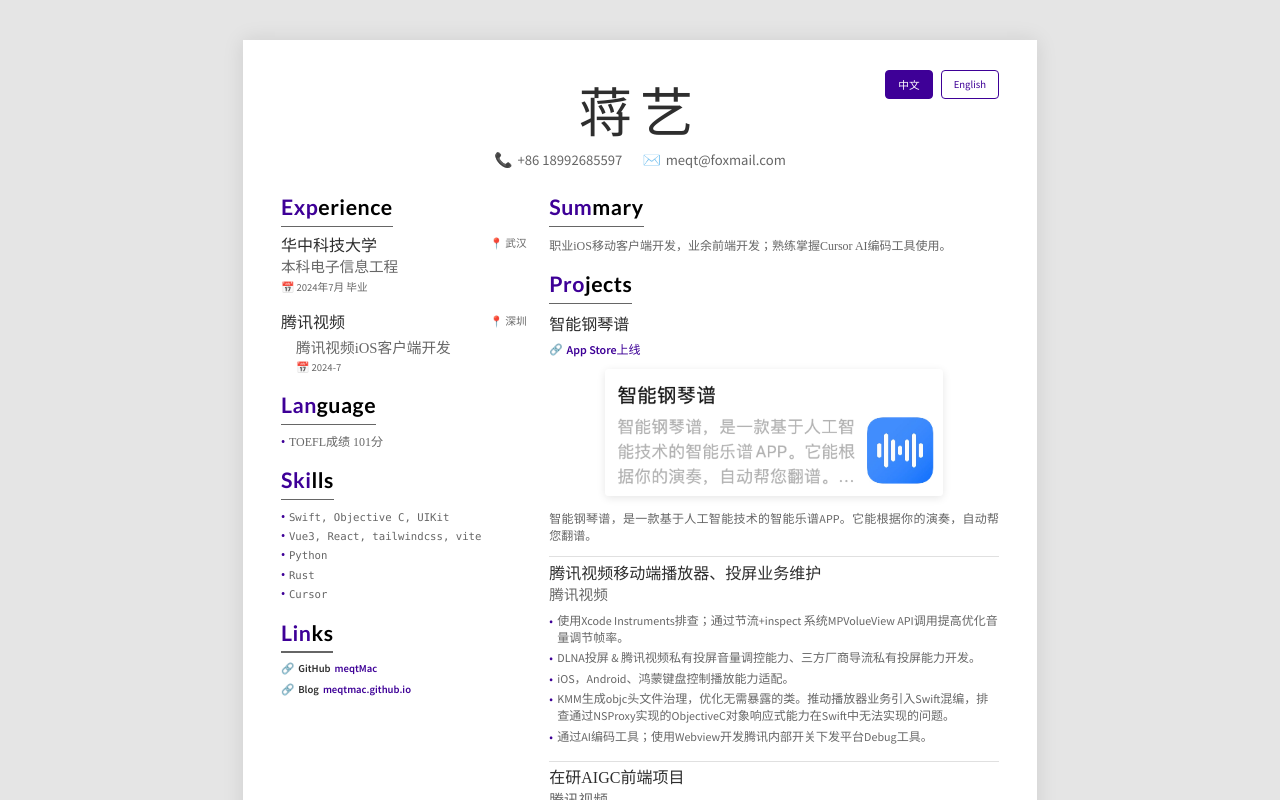
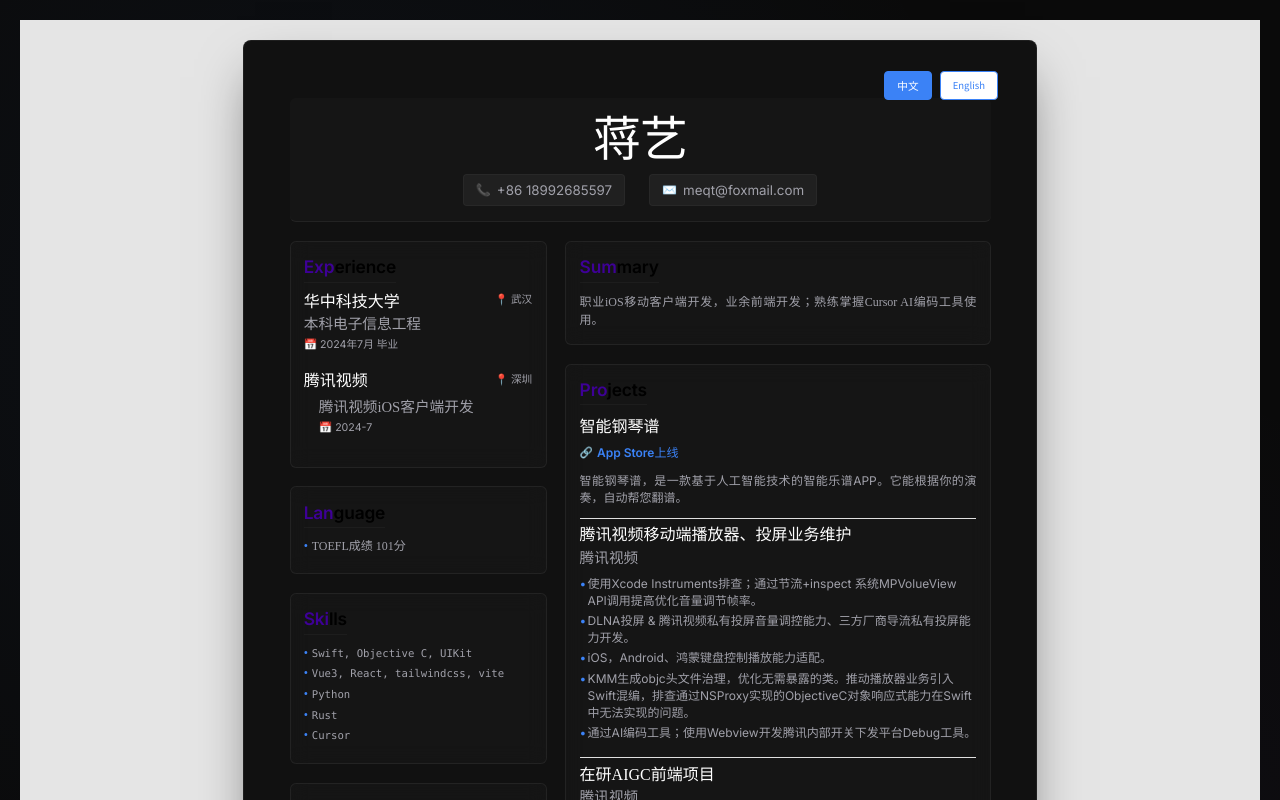
Before and after one commit to meqtMac/resume, a React (Vite) app: page / in a window 1280 px wide. Shown: the top 800 px of the page. Built offline with nearby package versions, Linux system fonts and the light colour scheme.

Commit message:
feat: 将简历样式升级为现代暗色SaaS风格并优化布局和字体

```diff
--- a/src/components/Resume.css
+++ b/src/components/Resume.css
@@ -1,6 +1,8 @@
-/* Resume.css - LaTeX Style Implementation */
+/* Resume.css - Modern Dark SaaS Style Implementation */
 
-/* Import Google Fonts and Chinese fonts */
+/* Import Modern Fonts */
+@import url('https://fonts.googleapis.com/css2?family=Inter:wght@300;400;500;600;700&display=swap');
+@import url('https://fonts.googleapis.com/css2?family=JetBrains+Mono:wght@300;400;500&display=swap');
 @import url('https://fonts.googleapis.com/css2?family=Source+Sans+Pro:ital,wght@0,300;0,400;0,600;0,700;1,400&display=swap');
 @import url('https://fonts.googleapis.com/css2?family=Lato:ital,wght@0,300;0,400;0,700;1,400&display=swap');
 @import url('https://fonts.googleapis.com/css2?family=Noto+Serif+SC:wght@300;400;500;600;700&display=swap');
@@ -45,128 +47,166 @@
   }
 }
 
-/* Color Definitions - Based on LaTeX MagicalCV */
+/* Modern Dark SaaS Color Definitions - Inspired by Cursor Directory */
 :root {
-  --vivid-purple: #3E0097;
-  --slate-grey: #2E2E2E;
-  --light-grey: #666666;
-  --heading-color: var(--vivid-purple);
-  --accent-color: var(--vivid-purple);
-  --emphasis-color: var(--slate-grey);
-  --body-color: var(--light-grey);
-  --section-divider: var(--light-grey);
+  --bg-primary: #0a0a0a;
+  --bg-secondary: #111111;
+  --bg-card: rgba(255, 255, 255, 0.02);
+  --border-primary: rgba(255, 255, 255, 0.06);
+  --border-secondary: rgba(255, 255, 255, 0.03);
+  --text-primary: #ffffff;
+  --text-secondary: #a1a1aa;
+  --text-tertiary: #71717a;
+  --accent-primary: #3b82f6;
+  --accent-secondary: #8b5cf6;
+  --accent-success: #10b981;
+  --accent-warning: #f59e0b;
+
+  /* Legacy compatibility */
+  --vivid-purple: var(--accent-primary);
+  --slate-grey: var(--text-secondary);
+  --light-grey: var(--text-tertiary);
+  --heading-color: var(--text-primary);
+  --accent-color: var(--accent-primary);
+  --emphasis-color: var(--text-primary);
+  --body-color: var(--text-secondary);
+  --section-divider: var(--border-primary);
 }
 
-/* A4 Paper Dimensions */
+/* Modern Dark A4 Container - Inspired by Cursor Directory */
 .resume-container {
   width: 210mm;
   min-height: 297mm;
   margin: 0 auto;
-  background: white;
-  box-shadow: 0 0 10px rgba(0, 0, 0, 0.1);
-  font-family: 'Source Sans Pro', -apple-system, BlinkMacSystemFont, sans-serif;
+  background: var(--bg-secondary);
+  border: 1px solid var(--border-primary);
+  border-radius: 8px;
+  box-shadow: 0 25px 50px -12px rgba(0, 0, 0, 0.5);
+  font-family: 'Inter', 'Source Sans Pro', -apple-system, BlinkMacSystemFont, sans-serif;
   font-size: 8.5pt;
-  line-height: 1.3;
+  line-height: 1.4;
   color: var(--body-color);
-  padding: 12mm 10mm;
+  padding: 15mm 12mm;
   box-sizing: border-box;
   position: relative;
 }
 
-/* Header Styles */
+/* Modern Header Styles - Cleaner design */
 .resume-header {
   text-align: center;
-  padding: 0 0 4mm 0;
-  border-bottom: none;
-  margin-bottom: 3mm;
+  padding: 0 0 5mm 0;
+  border-bottom: 1px solid var(--border-primary);
+  margin-bottom: 5mm;
+  background: var(--bg-card);
+  border-radius: 6px;
+  padding: 4mm;
 }
 
 .name {
-  font-family: 'Noto Serif SC', '宋体', SimSun, serif;
-  font-size: 40pt;
+  font-family: 'Inter', 'Noto Serif SC', '宋体', SimSun, serif;
+  font-size: 36pt;
   line-height: 1.1;
-  margin-bottom: 5pt;
-  font-weight: 400;
-  letter-spacing: 8px;
+  margin-bottom: 4pt;
+  font-weight: 700;
+  letter-spacing: -0.02em;
   display: flex;
   justify-content: center;
   align-items: center;
   gap: 0;
+  color: var(--text-primary);
 }
 
 .first-name {
-  font-weight: 400;
-  color: var(--slate-grey);
+  font-weight: 700;
+  color: var(--text-primary);
 }
 
 .last-name {
-  font-weight: 400;
-  color: var(--slate-grey);
+  font-weight: 700;
+  color: var(--text-primary);
 }
 
 .contact-info {
   display: flex;
   justify-content: center;
-  gap: 20px;
-  margin-top: 5pt;
-  font-size: 11pt;
-  color: var(--body-color);
+  gap: 24px;
+  margin-top: 6pt;
+  font-size: 10pt;
+  color: var(--text-secondary);
 }
 
 .contact-item {
   display: flex;
   align-items: center;
-  gap: 5px;
+  gap: 6px;
+  padding: 6px 12px;
+  background: rgba(255, 255, 255, 0.05);
+  border: 1px solid var(--border-secondary);
+  border-radius: 4px;
+  transition: all 0.2s ease;
+}
+
+.contact-item:hover {
+  background: rgba(255, 255, 255, 0.08);
+  border-color: var(--border-primary);
 }
 
 .contact-item .icon {
-  color: var(--accent-color);
+  color: var(--accent-primary);
+  font-size: 9pt;
 }
 
-/* Main Layout */
+/* Main Layout - Optimized spacing */
 .resume-main {
   display: grid;
-  grid-template-columns: 65mm 1fr;
-  gap: 6mm;
-  min-height: calc(297mm - 25mm);
+  grid-template-columns: 68mm 1fr;
+  gap: 5mm;
+  min-height: calc(297mm - 30mm);
 }
 
 /* Sidebar Styles */
 .resume-sidebar {
   padding: 0;
-  background: white;
+  background: transparent;
 }
 
 .resume-content {
   padding: 0;
-  background: white;
+  background: transparent;
 }
 
-/* Section Styles */
+/* Modern Section Styles - Cleaner like Cursor Directory */
 .section {
   margin-bottom: 5mm;
+  background: var(--bg-card);
+  border: 1px solid var(--border-primary);
+  border-radius: 6px;
+  padding: 4mm 3.5mm;
+  backdrop-filter: blur(10px);
+  transition: all 0.2s ease;
+}
+
+.section:hover {
+  background: rgba(255, 255, 255, 0.03);
+  border-color: rgba(255, 255, 255, 0.08);
 }
 
 .section-title {
-  font-family: 'Lato', sans-serif;
-  font-size: 16pt;
+  font-family: 'Inter', 'Lato', sans-serif;
+  font-size: 13pt;
   font-weight: 600;
   text-transform: none;
-  letter-spacing: 0.5px;
+  letter-spacing: -0.01em;
   margin-bottom: 2.5mm;
   position: relative;
-  padding-bottom: 2mm;
+  padding-bottom: 1.5mm;
+  border-bottom: 1px solid var(--border-secondary);
   display: inline-block;
+  color: var(--text-primary);
 }
 
 .section-title::after {
-  content: '';
-  position: absolute;
-  bottom: 0;
-  left: 0;
-  right: 0;
-  height: 0.9pt;
-  background: var(--section-divider);
+  display: none;
 }
 
 /* Education Styles */
@@ -572,6 +612,46 @@
     background: white !important;
     font-size: 8.5pt !important;
     line-height: 1.3 !important;
+    border: none !important;
+    border-radius: 0 !important;
+  }
+
+  /* Override dark theme colors for print */
+  .section {
+    background: white !important;
+    border: 1px solid #e0e0e0 !important;
+    color: #000000 !important;
+  }
+
+  .section-title,
+  .name,
+  .first-name,
+  .last-name,
+  .school-name,
+  .company-name,
+  .experience-title,
+  .project-type,
+  .app-badge,
+  .project-title {
+    color: #000000 !important;
+  }
+
+  .contact-info,
+  .degree-info,
+  .position-info,
+  .experience-company,
+  .summary-text,
+  .project-description,
+  .project-details,
+  .skill-item,
+  .language-item,
+  .experience-responsibilities li {
+    color: #333333 !important;
+  }
+
+  .contact-item {
+    background: #f5f5f5 !important;
+    border: 1px solid #e0e0e0 !important;
   }
 
   /* Header optimization */
@@ -597,12 +677,11 @@
     gap: 6mm !important;
   }
 
-  .resume-sidebar {
-    padding: 0 !important;
-  }
-
+  /* Sidebar and content backgrounds for print */
+  .resume-sidebar,
   .resume-content {
     padding: 0 !important;
+    background: white !important;
   }
 
   /* Section spacing optimization */
@@ -761,15 +840,28 @@
   }
 }
 
-/* Screen preview styles */
+/* Modern Dark Screen preview styles - Enhanced like Cursor Directory */
 @media screen {
   body {
-    background: #e5e5e5;
+    background: var(--bg-primary);
     padding: 20px;
+    background-image: radial-gradient(circle at 25% 25%, rgba(59, 130, 246, 0.05) 0%, transparent 50%),
+                      radial-gradient(circle at 75% 75%, rgba(139, 92, 246, 0.05) 0%, transparent 50%);
   }
 
   .resume-container {
-    box-shadow: 0 0 20px rgba(0, 0, 0, 0.1);
+    box-shadow: 0 25px 50px -12px rgba(0, 0, 0, 0.5);
+  }
+
+  /* Ensure sidebar and content backgrounds are transparent in screen view */
+  .resume-sidebar,
+  .resume-content {
+    background: transparent !important;
+  }
+
+  /* Add subtle glow effects */
+  .section:hover {
+    box-shadow: 0 0 20px rgba(59, 130, 246, 0.1);
   }
 }
 
--- a/src/components/Resume.tsx
+++ b/src/components/Resume.tsx
@@ -145,7 +145,6 @@
           link: 'https://apps.apple.com/cn/app/%E6%99%BA%E8%83%BD%E9%92%A2%E7%90%B4%E8%B0%B1/id6504392318?l=en-GB',
           linkText: 'App Store上线',
           details: '智能钢琴谱，是一款基于人工智能技术的智能乐谱APP。它能根据你的演奏，自动帮您翻谱。',
-          image: '/assets/smartscore.png',
           experiences: [
             {
               title: '腾讯视频移动端播放器、投屏业务维护',
@@ -224,7 +223,6 @@
           link: 'https://apps.apple.com/cn/app/%E6%99%BA%E8%83%BD%E9%92%A2%E7%90%B4%E8%B0%B1/id6504392318?l=en-GB',
           linkText: 'Available on App Store',
           details: 'Smart Piano Score is an intelligent sheet music APP based on artificial intelligence technology. It can automatically turn pages for you according to your performance.',
-          image: '/assets/smartscore.png',
           experiences: [
             {
               title: 'Tencent Video Mobile Player & Casting Business Maintenance',
```
